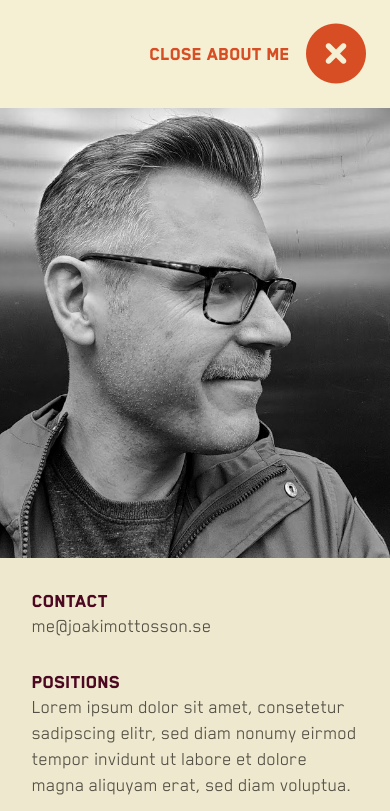
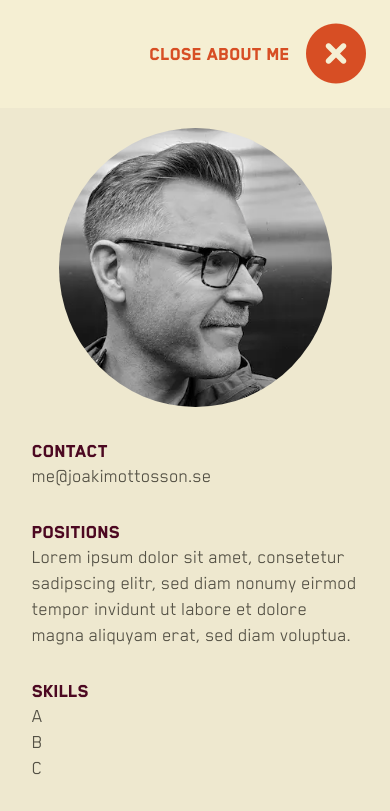
Before and after one commit to devjoppe/mi-cv, a plain HTML site: page index.html in a window 390 px wide. Both pictures are taken after a click on the element 212 px from the left and 74 px from the top of the page. Shown: the top 811 px of the page. Drawn offline with Linux system fonts and the light colour scheme.

Commit message:
Changes to the profile picture

```diff
--- a/index.html
+++ b/index.html
@@ -35,7 +35,7 @@
       <div class="menu--button">
         <!-- Start: About me responsive functionality -->
         <div class="aboutme">
-          <img src="assets/images/joakim-profile_square.png">
+          <img src="assets/images/joakim-profile_square-350.webp" alt="Go to about Joakim Ottosson">
         </div>
         <!-- End: About me responsive functionality -->
         <button class="menu-btn" aria-labelledby="sr-only">
@@ -91,7 +91,13 @@
           </div>
           <h2 class="display-none">Personal facts</h2>
           <div class="aside--content">
-            <div class="image"></div>
+            <div class="image">
+              <img
+                srcset="assets/images/joakim-profile_square-350.webp 420w, assets/images/joakim-profile_square-620.webp 1439w"
+                sizes="(max-width: 420px) 100vw, 1000px"
+                src="assets/images/joakim-profile_square-620.webp" alt="Joakim Ottosson"
+              >
+            </div>
             <div class="block flex-one info-text">
               <div class="block--content">
                 <span class="block-heading">Contact</span>
--- a/scss/_mobile.scss
+++ b/scss/_mobile.scss
@@ -54,16 +54,14 @@
         justify-content: flex-end;
     }
 
-
+    // Mobile - Footer
+    .footer {
+        margin-bottom: $size-medium;
+    }
 
     .right {
         text-align: center !important;
         margin-top: $size-medium;
-    }
-
-    // Mobile - Footer
-    .footer {
-        margin-bottom: $size-medium;
     }
 
     // Mobile - Design elements
--- a/scss/_tablet.scss
+++ b/scss/_tablet.scss
@@ -1,7 +1,7 @@
-// Start Tablet
-
+// Tablet responsive
 @media screen and (max-width: 1130px) {
 
+    // Tablet - Layout - Primary and secondary elements
     .layout {
         width: 100%;
     }
@@ -26,8 +26,14 @@
     .aside--content {
         height: auto;
         .image {
-            display: inline-block;
-            min-height: 450px;
+            display: flex;
+            justify-content: center;
+            img {
+                border-radius: 50%;
+                width: 70%;
+                height: 70%;
+                margin-top: 20px;
+            }
         }
     }
 
@@ -76,6 +82,4 @@
         margin-bottom: 0;
     }
 
-
-
 }
--- a/scss/aside.scss
+++ b/scss/aside.scss
@@ -1,12 +1,13 @@
 .aside--content {
     .image {
-        background-image: url("../assets/images/joakim-profile_image.png");
-        background-size: cover;
-        background-position: center;
-        transform: scaleX(-1); // Maybe delete this one?
         width: inherit;
         min-height: 300px;
         margin-top: 24px;
+        background: $main-color-20;
+        img {
+            width: 100%;
+            transform: scaleX(-1);
+        }
     }
     .block {
         box-sizing: border-box;
```
Also changed, not shown: assets/images/joakim-profile_image.png (deleted), assets/images/joakim-profile_square-350.webp (added), assets/images/joakim-profile_square-620.webp (added), assets/images/joakim-profile_square.png (deleted), css/style.min.css.
